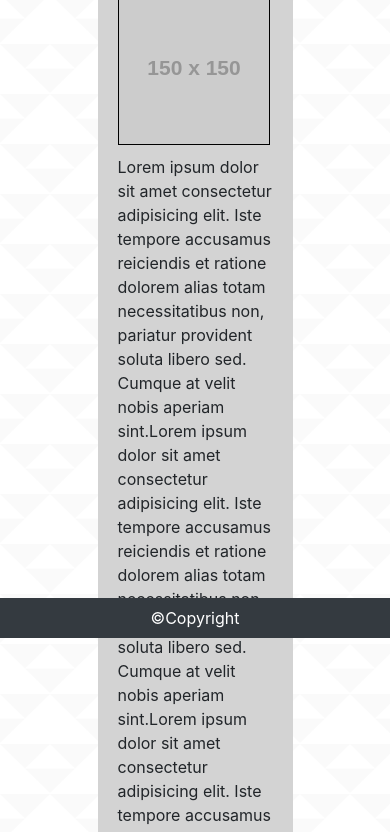
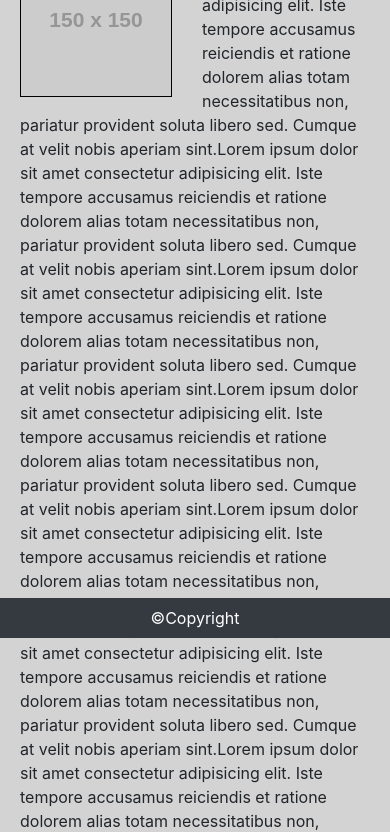
Before and after one commit to nadeemprasla/Bootstrap-Portfolio, a plain HTML site: page index.html in a window 390 px wide. Shown: the part 206-1038 px from the top of the page. Drawn offline with nearby package versions, Linux system fonts and the light colour scheme; placeholder pictures from the web are drawn by us.

Commit message:
adding more breakpoints

```diff
--- a/assets/css/style.css
+++ b/assets/css/style.css
@@ -13,7 +13,7 @@ body{
 .bkgroundcolor{
     background-color: lightgray;
     margin-top: 30px;
-    width: 50%;
+    /* width: 50%; */
     padding: 0px 20px 30px 20px;
 }
 .aboutme{
--- a/index.html
+++ b/index.html
@@ -40,10 +40,10 @@
     <!-- Content-->
     <div class="container bkgroundcolor">
         <div class="row">
-            <div class="col">
+            <div class="col col-md col-xs-12">
                 <h1 class="aboutme">About Me</h1>
                 <div class="row">
-                    <div class="col">
+                    <div class="col col-xs-12">
                         <img class="holderimg" src="http://placehold.jp/150x150.png" alt="Placeholder">
 
                         <p>
```
